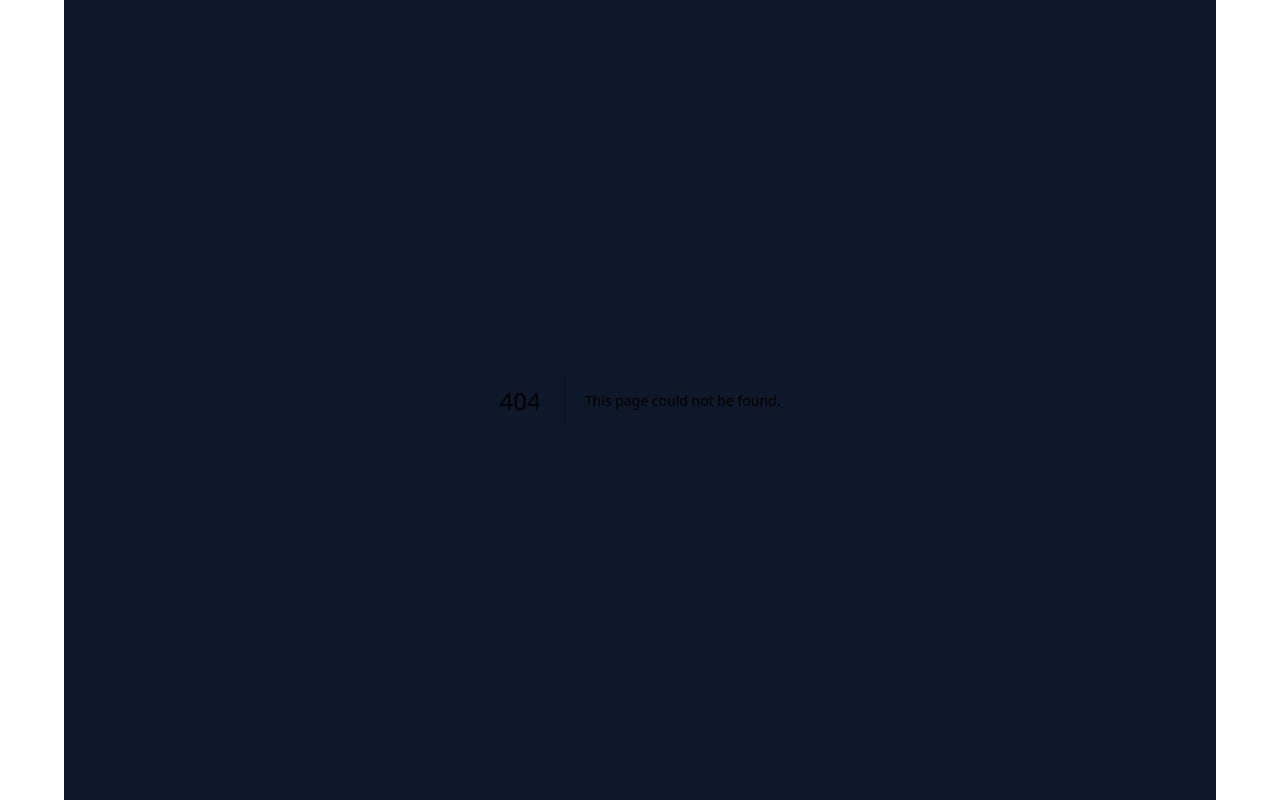
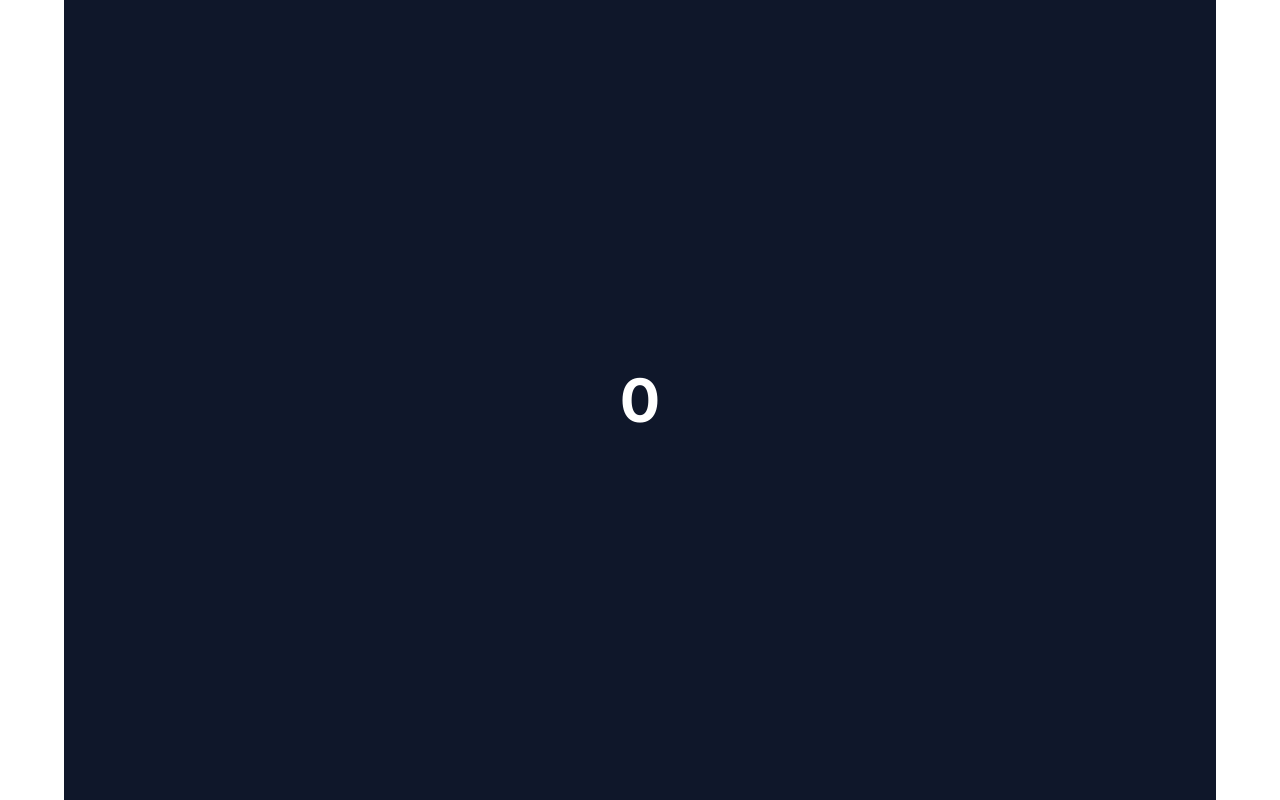
Before and after one commit to aaronaltman/portfolio_fancy_counter, a Next.js app: page /testing in a window 1280 px wide. Before the commit this address had no page. Built offline with nearby package versions, Linux system fonts and the light colour scheme.

Commit message:
counter is actually working

```diff
--- /dev/null
+++ b/src/app/testing/page.tsx
@@ -0,0 +1,10 @@
+import Count from "@/components/bytegrad/Count";
+import React from "react";
+
+export default function Page() {
+  return (
+    <div>
+      <Count />
+    </div>
+  );
+}
--- /dev/null
+++ b/src/components/bytegrad/Count.tsx
@@ -0,0 +1,18 @@
+"use client";
+
+import { useState } from "react";
+
+export default function Count() {
+  const [count, setCount] = useState(0);
+
+  return (
+    <p
+      className="text-6xl font-bold text-white"
+      onClick={() => {
+        setCount(count + 1);
+      }}
+    >
+      {count}
+    </p>
+  );
+}
--- a/src/components/fancy-counter/combined-components.tsx
+++ b/src/components/fancy-counter/combined-components.tsx
@@ -8,13 +8,12 @@ import PlusMinusButtons from "./p-m-buttons";
 export default function CombinedComponents() {
   const [resetcount, setResetCount] = useState(0);
   const [count, setCount] = useState(0);
-  const [newcount, setNewCount] = useState(0);
 
   const handleMinusClick = () => {
-    setNewCount(newcount - 1);
+    setCount(count - 1);
   };
   const handlePlusClick = () => {
-    setNewCount(newcount + 1);
+    setCount(count + 1);
   };
 
   const handleCountChange = (event: React.ChangeEvent<HTMLInputElement>) => {
--- a/src/components/fancy-counter/count-display.tsx
+++ b/src/components/fancy-counter/count-display.tsx
@@ -1,6 +1,6 @@
 "use client";
 
-import { use, useEffect } from "react";
+import { useEffect } from "react";
 
 export default function CountDisplay({
   handleCountChange,
@@ -12,7 +12,7 @@ export default function CountDisplay({
   }, [count]);
 
   return (
-    <section className="text-white text-8xl py-4" onChange={handleCountChange}>
+    <section className="text-white text-8xl py-4" onClick={handleCountChange}>
       {count}
     </section>
   );
```
